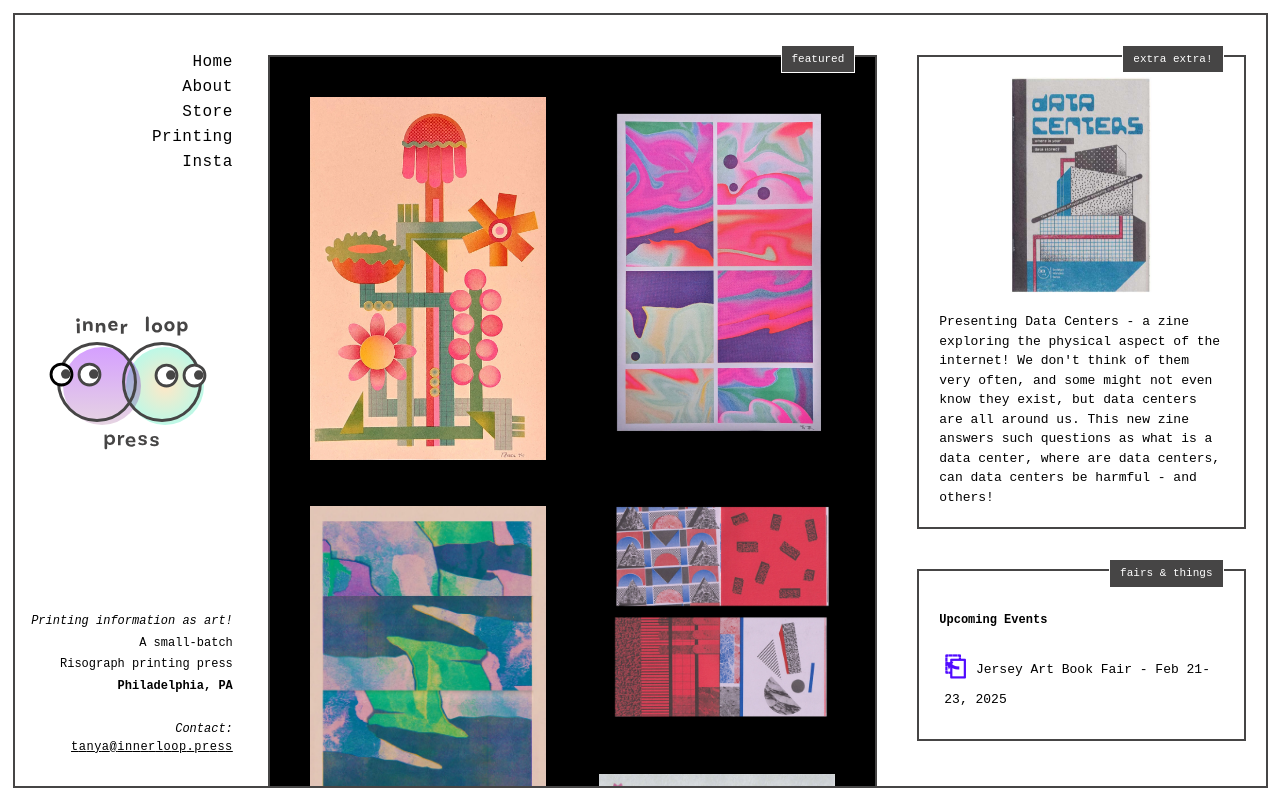
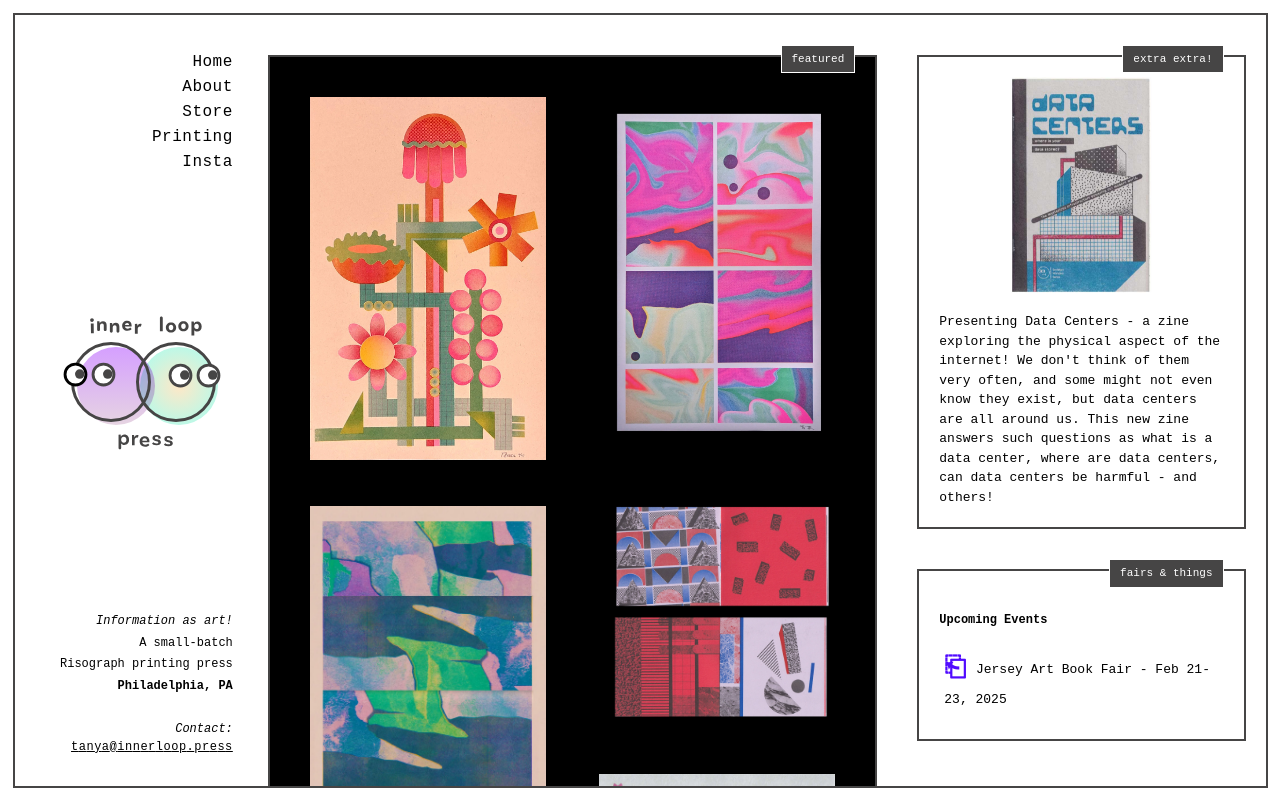
Before and after one commit to tanyabrassie/inner-loop-next, a Next.js app: page / in a window 1280 px wide. Built offline with nearby package versions, Linux system fonts and the light colour scheme.

Commit message:
Information as art!

```diff
--- a/src/app/components/Header.tsx
+++ b/src/app/components/Header.tsx
@@ -35,7 +35,7 @@ const Header = () => {
       <div className={headerStyles.aboutContainer}>
         <div>
           <p className={headerStyles.aboutText}>
-            <i>Printing information as art!</i>
+            <i>Information as art!</i>
             <br></br>
             A small-batch <br />
             Risograph printing press
```
